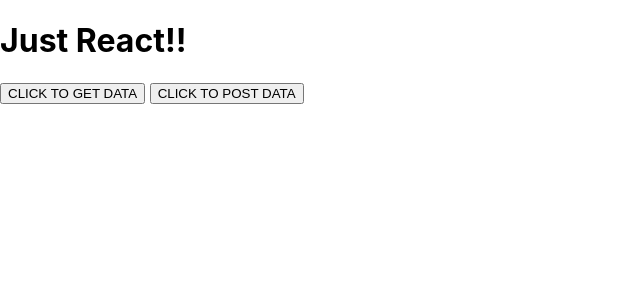
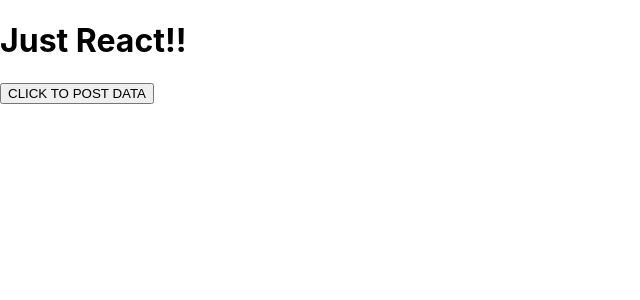
Before and after one commit to leost3/MoviesMania, a React (Create React App) app: page / in a window 1280 px wide. Shown: the top 300 px of the page, without its empty margins (0-640 px from the left). Built offline with nearby package versions, Linux system fonts and the light colour scheme.

Commit message:
sending data on url

```diff
--- a/src/App.js
+++ b/src/App.js
@@ -1,8 +1,10 @@
 import React from 'react';
 import './App.css';
 import axios from 'axios';
+import instance from './Axios';
+class App extends React.Component {
 
-class App extends React.Component {
+  state = {me: "person"}
   // getPhp = () => {
   //   fetch(`http://localhost:8181/shoppingprojectphp/api/demo.php`, {
   //       method: 'POST',
@@ -32,27 +34,21 @@
       });
   };
 
+  // options = {
+  //   method: 'POST',
+  //   headers: { 'content-type': 'application/form-data' },
+  //   data: personForm,
+  //   url: 'phpfile.php',
+  // };
 
-  postPhp = () => {
-    axios({
-        method: 'post',
-        url: 'http://localhost:8181/shoppingprojectphp/post.php',
-        data: {
-          firstName: 'Fred',
-          lastName: 'Flintstone'
-        }
-      })
-      .then(function (response) {
-        console.log(response.data);
-      })
-      .catch(function (err) {
-        console.log('error');
-        console.log(err);
-      });
-    // axios
-    //   .post(`http://localhost:8181/shoppingprojectphp/post.php`, this.data = {
-    //     firstName: 'Fred',
-    //     lastName: 'Flintstone'
+  postPhp = (e) => {
+    e.preventDefault();
+
+    // axios({
+      //     method: 'get',
+    //     headers: { 'content-type': 'application/form-data' },
+    //     data: 'leo',
+    //     url: {this.data},
     //   })
     //   .then(function (response) {
       //     console.log(response.data);
@@ -61,20 +57,36 @@
         //     console.log('error');
         //     console.log(err);
         //   });
+
+      // const data = "leo";
+      // axios.post(`http://localhost:8181/shoppingprojectphp/post.php?data=${data}`)
+      // .then(function (response) {
+      //   console.log(response.data);
+      // })
+      // .catch(function (error) {
+      //   console.log(error);
+      // });
+      console.log('form submited');
+      const data = "leo";
+      axios.post(`http://localhost:8181/shoppingprojectphp/post.php?data=${data}`)
+      .then(function (response) {
+        console.log(response);
+      })
+      .catch(function (error) {
+        console.log(error);
+      });
+
   };
 
   render() {
-    return ( <
-      div className = 'mainText' >
-      <
-      h1 > Just React!! < /h1> <
-      button onClick = {
-        this.getPhp
-      } > CLICK TO GET DATA < /button> <
-      button onClick = {
-        this.postPhp
-      } > CLICK TO POST DATA < /button> < /
-      div >
+    return (
+      <div className = 'mainText' >
+        <h1> Just React!!</h1>
+        <form onSubmit={this.postPhp}>
+          <button type="submit"> CLICK TO POST DATA </button>
+        </form>
+          {/* <button onClick = {this.getPhp}> CLICK TO GET DATA </button> */}
+        </div>
     );
   }
 }
--- /dev/null
+++ b/src/Axios.js
@@ -0,0 +1,11 @@
+import axios from 'axios';
+
+const instance = axios.create({
+    baseURL: 'http://localhost:8181/shoppingprojectphp/post.php',
+    timeout: 1000,
+    headers: {'Content-Type': 'application/form-data'},
+    data: ['asdasd']
+    },
+);
+
+export default instance;
```
Lines whose indentation alone changed are shown as unchanged.
